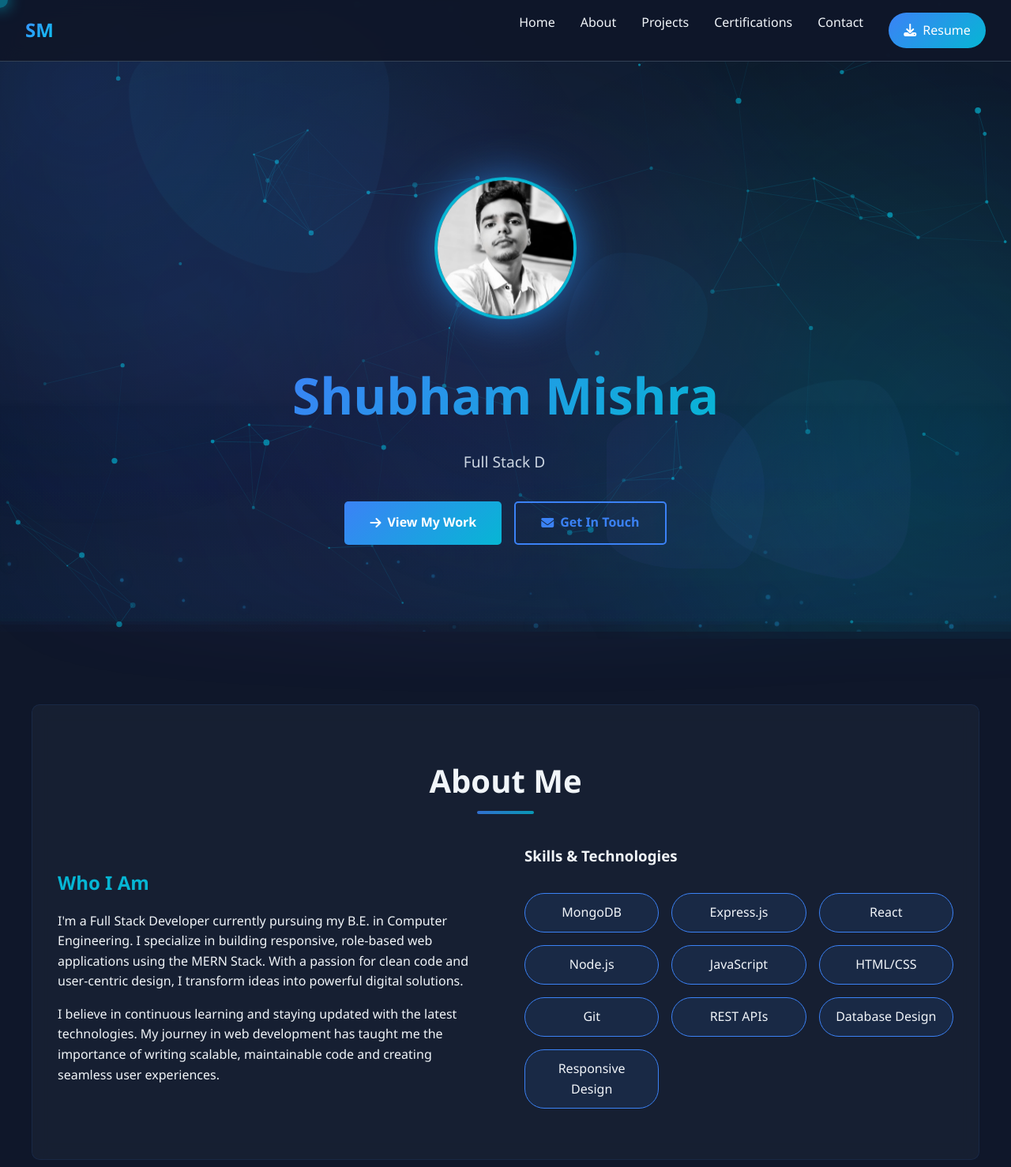
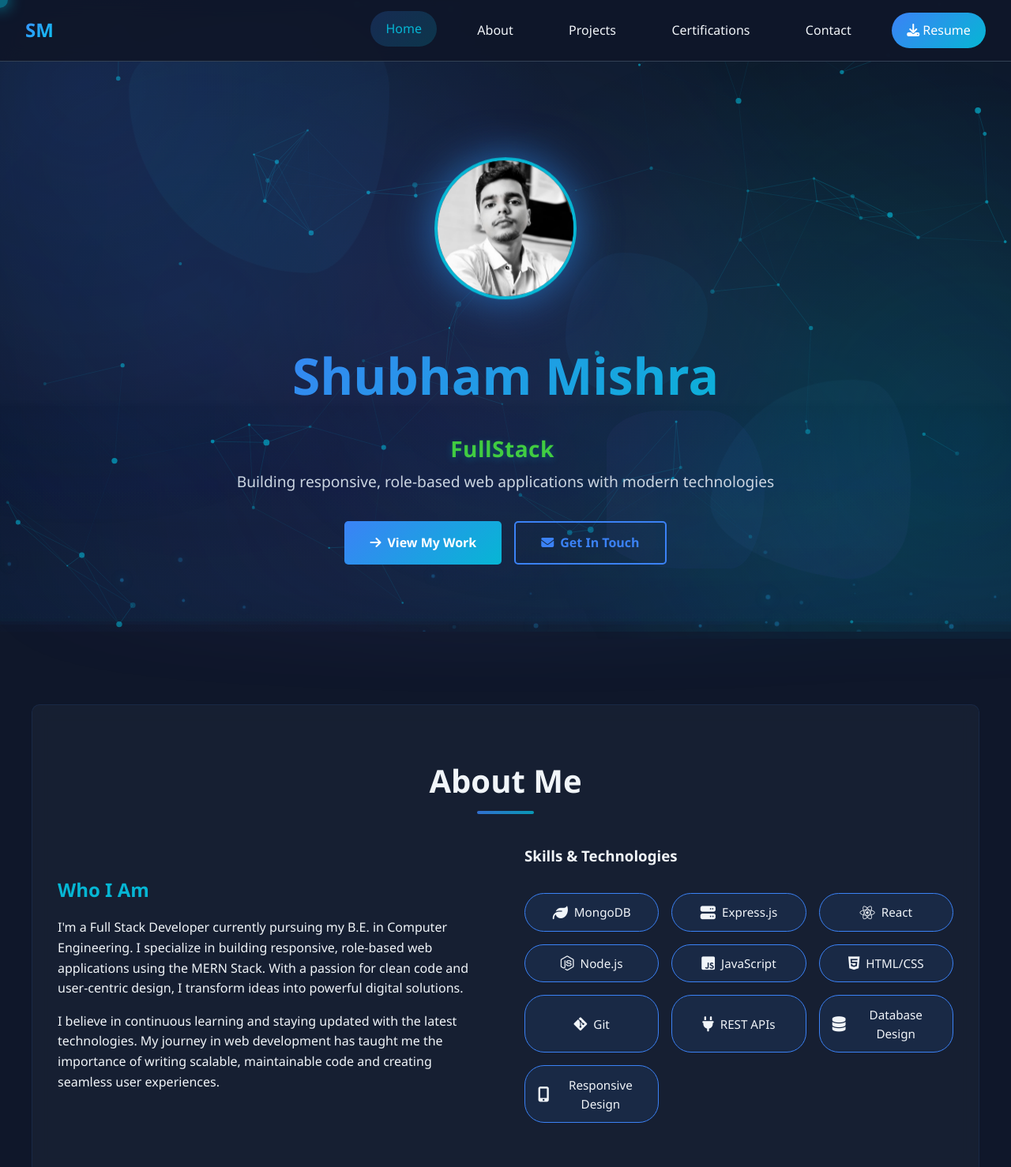
Before and after one commit to mishrashubham1104/Portfolio, a plain HTML site: page index.html in a window 1280 px wide. Shown: the top 1478 px of the page at 79% size. Drawn offline with Linux system fonts and the light colour scheme; animation ran at ten frames a second.

Commit message:
change the color of typing text

```diff
--- a/index.html
+++ b/index.html
@@ -9,7 +9,7 @@
     <link rel="stylesheet" href="style.css">
 </head>
 <body>
-     <!-- Floating Shapes Background -->
+    <!-- Floating Shapes Background -->
     <div class="floating-shapes">
         <div class="shape shape-1"></div>
         <div class="shape shape-2"></div>
@@ -23,6 +23,7 @@
         <div class="wave"></div>
         <div class="wave"></div>
     </div>
+
     <!-- Navigation -->
     <nav>
         <div class="logo">SM</div>
@@ -74,16 +75,46 @@
                 <div>
                     <h3 style="margin-bottom: 1.5rem;">Skills & Technologies</h3>
                     <div class="skills-grid">
-                        <div class="skill-tag">MongoDB</div>
-                        <div class="skill-tag">Express.js</div>
-                        <div class="skill-tag">React</div>
-                        <div class="skill-tag">Node.js</div>
-                        <div class="skill-tag">JavaScript</div>
-                        <div class="skill-tag">HTML/CSS</div>
-                        <div class="skill-tag">Git</div>
-                        <div class="skill-tag">REST APIs</div>
-                        <div class="skill-tag">Database Design</div>
-                        <div class="skill-tag">Responsive Design</div>
+                        <div class="skill-tag">
+                            <i class="fas fa-leaf"></i>
+                            <span>MongoDB</span>
+                        </div>
+                        <div class="skill-tag">
+                            <i class="fas fa-server"></i>
+                            <span>Express.js</span>
+                        </div>
+                        <div class="skill-tag">
+                            <i class="fab fa-react"></i>
+                            <span>React</span>
+                        </div>
+                        <div class="skill-tag">
+                            <i class="fab fa-node-js"></i>
+                            <span>Node.js</span>
+                        </div>
+                        <div class="skill-tag">
+                            <i class="fab fa-js-square"></i>
+                            <span>JavaScript</span>
+                        </div>
+                        <div class="skill-tag">
+                            <i class="fab fa-html5"></i>
+                            <span>HTML/CSS</span>
+                        </div>
+                        <div class="skill-tag">
+                            <i class="fab fa-git-alt"></i>
+                            <span>Git</span>
+                        </div>
+                        <div class="skill-tag">
+                            <i class="fas fa-plug"></i>
+                            <span>REST APIs</span>
+                        </div>
+                        <div class="skill-tag">
+                            <i class="fas fa-database"></i>
+                            <span>Database Design</span>
+                        </div>
+                        <div class="skill-tag">
+                            <i class="fas fa-mobile-alt"></i>
+                            <span>Responsive Design</span>
+                        </div>
                     </div>
                 </div>
             </div>
@@ -186,8 +217,8 @@
                         <img src="https://img.icons8.com/fluency/96/null/email-open.png" alt="Email Icon" class="contact-icon-img"/>
                     </div>
                     <h3>Email</h3>
-                    <p class="contact-detail">sm0701388@gmail.com</p>
-                    <a href="mailto:sm0701388@gmail.com" class="contact-link">Get in Touch</a>
+                    <p class="contact-detail"><a href="/cdn-cgi/l/email-protection" class="__cf_email__" data-cfemail="5c2f316c6b6c6d6f64641c3b313d3530723f3331">[email&#160;protected]</a></p>
+                    <a href="/cdn-cgi/l/email-protection#097a64393e39383a3131496e64686065276a6664" class="contact-link">Get in Touch</a>
                 </div>
                 <div class="contact-card">
                     <div class="contact-icon-wrapper">
@@ -214,7 +245,7 @@
                 <a href="https://www.linkedin.com/in/shubham-mishra-2541003a7" target="_blank" class="social-icon" title="LinkedIn">
                     <i class="fab fa-linkedin"></i>
                 </a>
-                <a href="mailto:sm0701388@gmail.com" class="social-icon" title="Email">
+                <a href="/cdn-cgi/l/email-protection#f48799c4c3c4c5c7ccccb49399959d98da979b99" class="social-icon" title="Email">
                     <i class="fas fa-envelope"></i>
                 </a>
             </div>
@@ -231,7 +262,7 @@
                             <i class="fas fa-envelope"></i>
                             <div>
                                 <h4>Email</h4>
-                                <p>sm0701388@gmail.com</p>
+                                <p><a href="/cdn-cgi/l/email-protection" class="__cf_email__" data-cfemail="196a74292e29282a2121597e74787075377a7674">[email&#160;protected]</a></p>
                             </div>
                         </div>
                         <div class="info-item">
@@ -285,8 +316,7 @@
                         <button type="submit" class="btn btn-primary form-submit-btn">
                             <i class="fas fa-paper-plane"></i> Send Message
                         </button>
-
-                        <div id="formStatus" class="form-status"></div>
+                           <div id="formStatus" class="form-status"></div>
                     </form>
                 </div>
             </div>
--- a/script.js
+++ b/script.js
@@ -2,14 +2,14 @@
 const heroText = document.querySelector('.hero p');
 if (heroText) {
     const originalText = heroText.innerHTML;
-    heroText.innerHTML = `<span class="typing-container"><span class="typing-text" id="typingText"></span></span>`;
+    heroText.innerHTML = `<span class="typing-container"><span class="typing-text" id="typingText"></span></span><br>Building responsive, role-based web applications with modern technologies`;
 
     const typingText = document.getElementById('typingText');
     const texts = [
-        'Full Stack Developer',
-        'MERN Stack Specialist',
-        'Problem Solver',
-        'Code Enthusiast'
+        { text: 'FullStack Developer', color: 'rgba(78, 246, 59, 0.79)' },      // Blue
+        { text: 'MERN Stack Specialist', color: '#d406a4c4' },     // Cyan
+        { text: 'Problem Solver', color: '#8b5cf6' },            // Purple
+        { text: 'Code Enthusiast', color: '#10b981' }            // Green
     ];
     let textIndex = 0;
     let charIndex = 0;
@@ -17,7 +17,11 @@ if (heroText) {
     let typingSpeed = 150;
 
     function typeEffect() {
-        const currentText = texts[textIndex];
+        const currentItem = texts[textIndex];
+        const currentText = currentItem.text;
+
+        // Update color
+        typingText.style.color = currentItem.color;
 
         if (isDeleting) {
             typingText.textContent = currentText.substring(0, charIndex - 1);
@@ -568,3 +572,63 @@ document.addEventListener('mousemove', (e) => {
 });
 
 console.log('%c🎨 Enhanced Background Animations Loaded!', 'color: #06b6d4; font-size: 16px; font-weight: bold;');
+
+// ========== ACTIVE NAVIGATION LINK HIGHLIGHTING ==========
+function setActiveNavLink() {
+    const navLinks = document.querySelectorAll('.nav-links a:not(.resume-nav-link)');
+    const sections = document.querySelectorAll('section[id]');
+
+    // Remove active class from all links
+    function removeActiveClasses() {
+        navLinks.forEach(link => {
+            link.classList.remove('active');
+        });
+    }
+
+    // Add active class based on scroll position
+    function highlightNavOnScroll() {
+        const scrollY = window.pageYOffset;
+
+        sections.forEach(section => {
+            const sectionHeight = section.offsetHeight;
+            const sectionTop = section.offsetTop - 100;
+            const sectionId = section.getAttribute('id');
+
+            if (scrollY > sectionTop && scrollY <= sectionTop + sectionHeight) {
+                removeActiveClasses();
+                const activeLink = document.querySelector(`.nav-links a[href="#${sectionId}"]`);
+                if (activeLink && !activeLink.classList.contains('resume-nav-link')) {
+                    activeLink.classList.add('active');
+                }
+            }
+        });
+
+        // If at top of page, activate Home
+        if (scrollY < 100) {
+            removeActiveClasses();
+            const homeLink = document.querySelector('.nav-links a[href="#home"]');
+            if (homeLink) {
+                homeLink.classList.add('active');
+            }
+        }
+    }
+
+    // Click event for navigation links
+    navLinks.forEach(link => {
+        link.addEventListener('click', function(e) {
+            removeActiveClasses();
+            this.classList.add('active');
+        });
+    });
+
+    // Scroll event
+    window.addEventListener('scroll', highlightNavOnScroll);
+
+    // Set initial active state
+    highlightNavOnScroll();
+}
+
+// Initialize active navigation highlighting
+setActiveNavLink();
+
+console.log('%c🎯 Active Navigation Highlighting Enabled!', 'color: #06b6d4; font-size: 14px; font-weight: bold;');
--- a/style.css
+++ b/style.css
@@ -306,10 +306,24 @@ nav {
     transition: all 0.3s ease;
     position: relative;
     font-weight: 500;
+    padding: 0.6rem 1.2rem;
+    border-radius: 25px;
+    display: inline-block;
+}
+
+.nav-links a:hover,
+.nav-links a.active {
+    background: linear-gradient(135deg, rgba(59, 130, 246, 0.2), rgba(6, 182, 212, 0.2));
+    color: var(--accent-color);
+    transform: translateY(-2px);
+}
+
+.nav-links a::after {
+    display: none;
 }
 
 .resume-nav-link {
-    background: linear-gradient(135deg, var(--secondary-color), var(--accent-color));
+    background: linear-gradient(135deg, var(--secondary-color), var(--accent-color)) !important;
     padding: 0.6rem 1.2rem;
     border-radius: 25px;
     color: white !important;
@@ -322,6 +336,7 @@ nav {
 .resume-nav-link:hover {
     transform: translateY(-2px);
     box-shadow: 0 5px 15px rgba(59, 130, 246, 0.4);
+    background: linear-gradient(135deg, var(--accent-color), var(--secondary-color)) !important;
 }
 
 .resume-nav-link::after {
@@ -429,11 +444,18 @@ main {
 /* Typing Animation */
 .typing-container {
     display: inline-block;
+    font-size: 1.75rem;
+    font-weight: 600;
+    min-height: 2.5rem;
 }
 
 .typing-text {
     border-right: 3px solid var(--accent-color);
     animation: blink 0.7s step-end infinite;
+    padding-right: 5px;
+    font-family: var(--font-display);
+    letter-spacing: 0.5px;
+    text-shadow: 0 2px 10px rgba(6, 182, 212, 0.3);
 }
 
 @keyframes blink {
@@ -601,6 +623,23 @@ section {
     cursor: pointer;
     opacity: 0;
     transform: translateX(-20px);
+    display: flex;
+    align-items: center;
+    justify-content: center;
+    gap: 0.5rem;
+}
+
+.skill-tag i {
+    font-size: 1.2rem;
+    transition: transform 0.3s ease;
+}
+
+.skill-tag:hover i {
+    transform: scale(1.2) rotate(5deg);
+}
+
+.skill-tag span {
+    font-size: 0.95rem;
 }
 
 .skill-tag.reveal {
@@ -1226,8 +1265,10 @@ footer {
     border-radius: 15px;
     overflow: hidden;
     transition: all 0.4s ease;
-    display: flex;
-    flex-direction: column;
+    display: grid;
+    grid-template-columns: 1fr 1fr;
+    gap: 0;
+    min-height: 300px;
 }
 
 .certification-card:hover {
@@ -1238,13 +1279,14 @@ footer {
 
 .certification-image {
     width: 100%;
-    height: 300px;
+    height: 100%;
     overflow: hidden;
     position: relative;
     background: rgba(15, 23, 42, 0.5);
     display: flex;
     align-items: center;
     justify-content: center;
+    order: 2;
 }
 
 .cert-img {
@@ -1253,7 +1295,7 @@ footer {
     object-fit: contain;
     object-position: center;
     transition: transform 0.5s ease;
-    padding: 1rem;
+    padding: 1.5rem;
 }
 
 .certification-card:hover .cert-img {
@@ -1261,8 +1303,12 @@ footer {
 }
 
 .certification-content {
-    padding: 2rem;
+    padding: 2.5rem;
     flex: 1;
+    display: flex;
+    flex-direction: column;
+    justify-content: center;
+    order: 1;
 }
 
 .cert-badge {
@@ -1495,12 +1541,23 @@ footer {
 
 /* Additional responsive styles for certifications */
 @media (max-width: 768px) {
+    .certification-card {
+        grid-template-columns: 1fr;
+        min-height: auto;
+    }
+
     .certification-image {
         height: 250px;
+        order: 1;
+    }
+
+    .certification-content {
+        order: 2;
+        padding: 2rem;
     }
 
     .cert-img {
-        padding: 0.5rem;
+        padding: 1rem;
     }
 }
 
@@ -1508,4 +1565,31 @@ footer {
     .certification-image {
         height: 220px;
     }
-}
+
+    .certification-content {
+        padding: 1.5rem;
+    }
+
+    .cert-img {
+        padding: 0.5rem;
+    }
+}
+
+/* Typing text responsive styles */
+@media (max-width: 768px) {
+    .typing-container {
+        font-size: 1.5rem;
+        min-height: 2rem;
+    }
+}
+
+@media (max-width: 480px) {
+    .typing-container {
+        font-size: 1.3rem;
+        min-height: 1.8rem;
+    }
+
+    .typing-text {
+        letter-spacing: 0.3px;
+    }
+}
```
